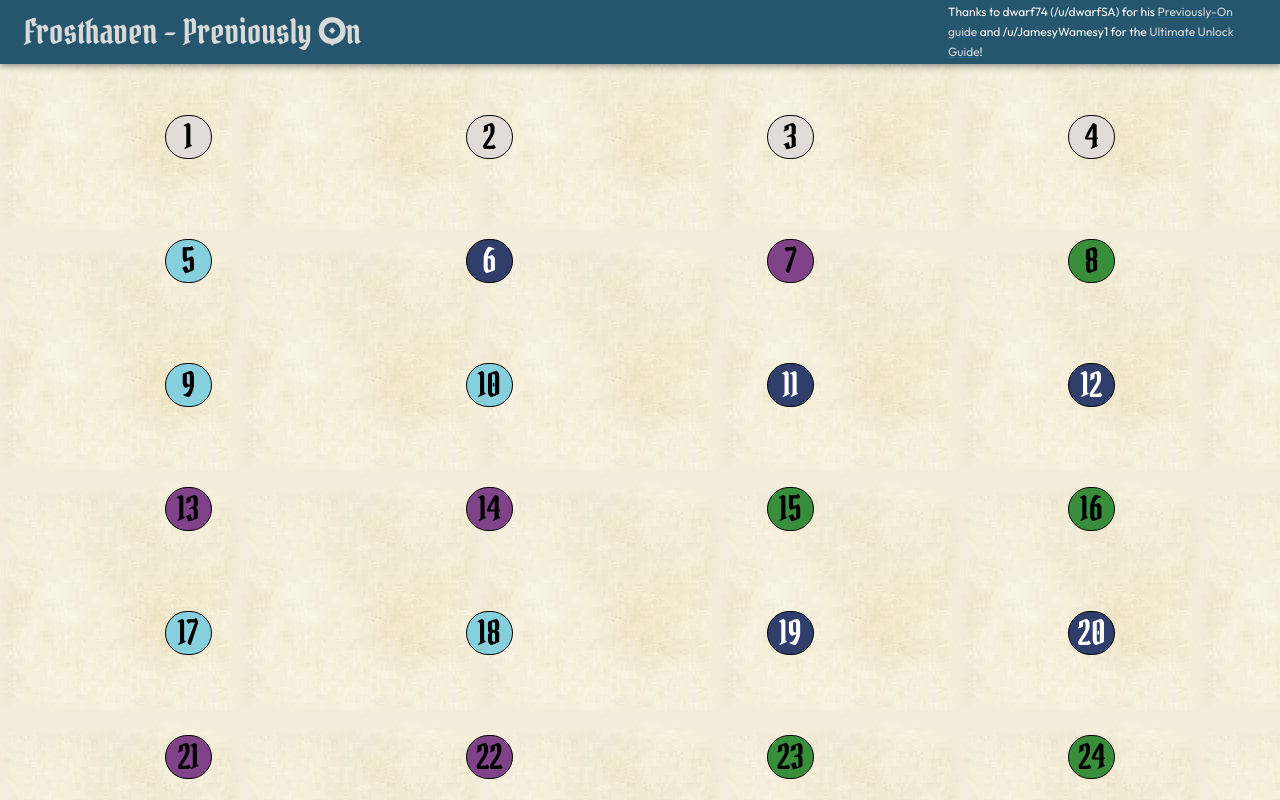
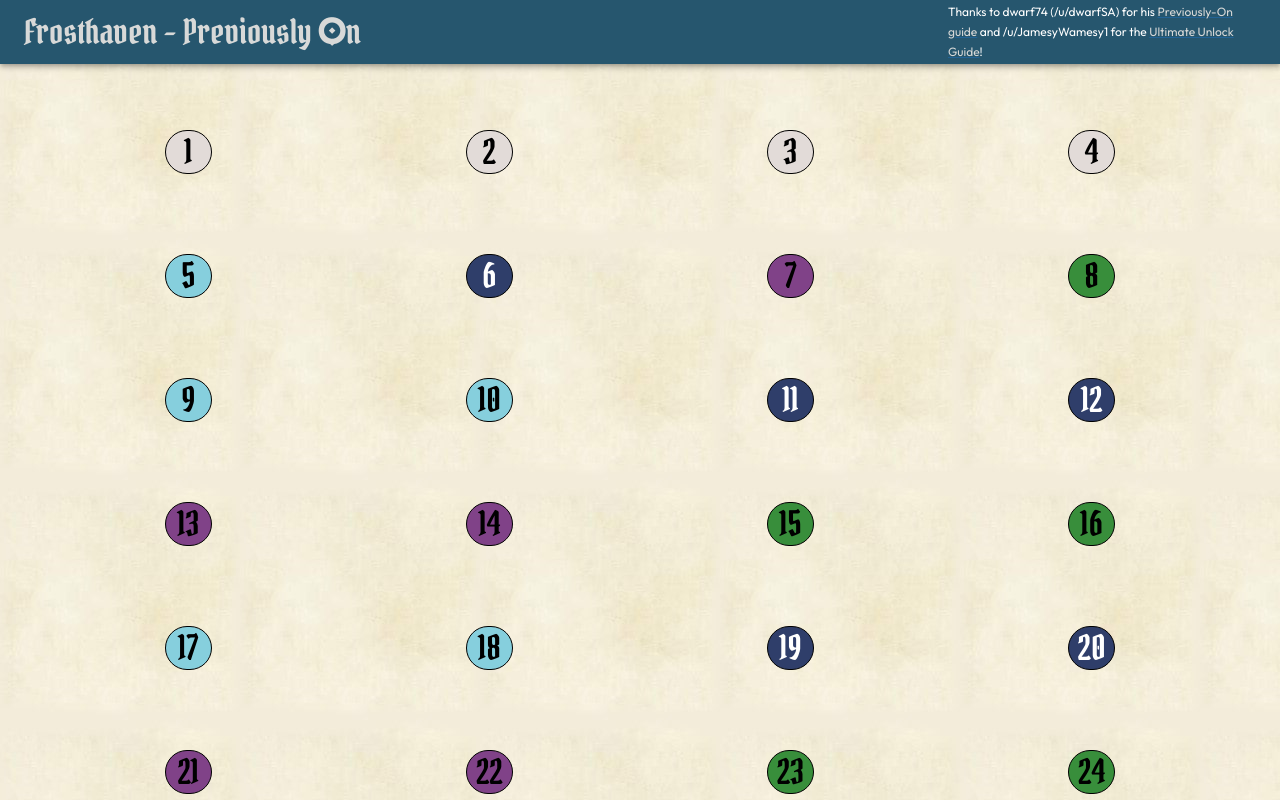
Before and after one commit to jenkinsonc/frosthaven-previouslyon, a React (Vite) app: page / in a window 1280 px wide. Shown: the top 800 px of the page. Built offline with nearby package versions, Linux system fonts and the light colour scheme.

Commit message:
add a bit more margin to the content

```diff
--- a/package.json
+++ b/package.json
@@ -1,7 +1,7 @@
 {
   "name": "app",
   "private": true,
-  "version": "0.3.0",
+  "version": "0.3.1",
   "type": "module",
   "scripts": {
     "dev": "vite -m development",
--- a/src/App.tsx
+++ b/src/App.tsx
@@ -28,7 +28,7 @@
         </Toolbar>
       </AppBar>
     </Box>
-    <Box sx={{marginTop: '25px', padding: '50px', display: 'flex', justifyContent: 'center', alignContent: 'center'}}>
+    <Box sx={{marginTop: '40px', padding: '50px', display: 'flex', justifyContent: 'center', alignContent: 'center'}}>
       {
         selectedScenario == null
         ? <ScenarioGrid setScenario={setSelectedScenario} />
```
